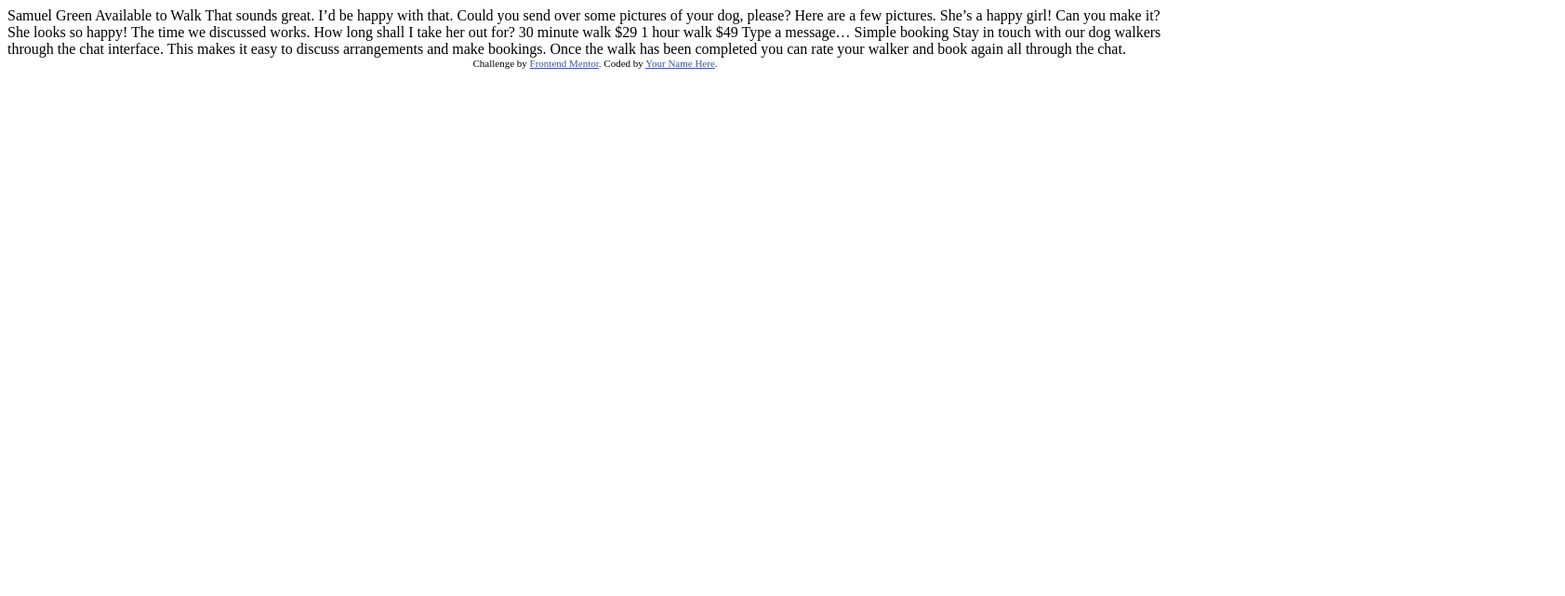
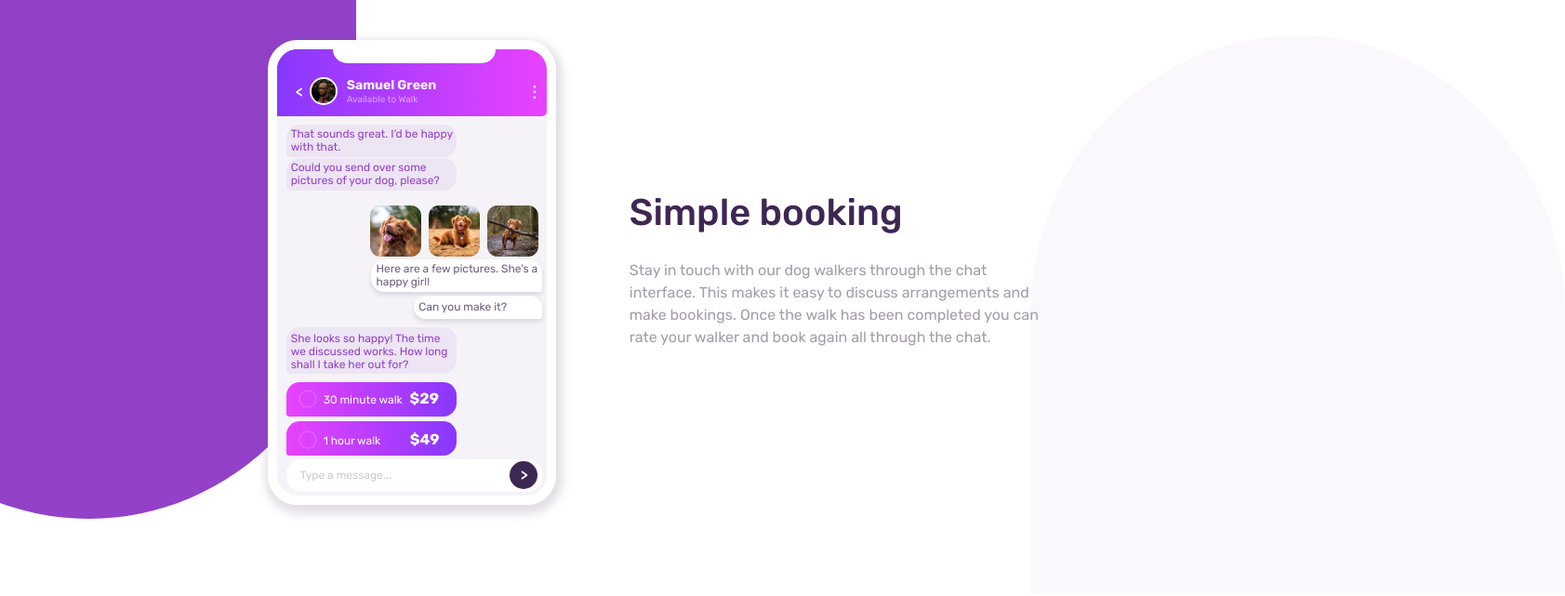
Before and after one commit to Neocaza/chat-app-css-illustration-master, a plain HTML site: page index.html in a window 1280 px wide. Shown: the whole page at 93% size, 1683 px wide, since content can reach past the window. Drawn offline with Linux system fonts and the light colour scheme.

Commit message:
HTML, CSS Added

```diff
--- a/index.html
+++ b/index.html
@@ -1,51 +1,80 @@
 <!DOCTYPE html>
 <html lang="en">
+
 <head>
   <meta charset="UTF-8">
-  <meta name="viewport" content="width=device-width, initial-scale=1.0"> <!-- displays site properly based on user's device -->
+  <meta name="viewport" content="width=device-width, initial-scale=1.0">
+  <!-- displays site properly based on user's device -->
 
   <link rel="icon" type="image/png" sizes="32x32" href="./images/favicon-32x32.png">
+  <link rel="stylesheet" href="styles.css">
+  <link rel="preconnect" href="https://fonts.googleapis.com">
+  <link rel="preconnect" href="https://fonts.gstatic.com" crossorigin>
+  <link href="https://fonts.googleapis.com/css2?family=Rubik:ital,wght@0,300..900;1,300..900&display=swap"
+    rel="stylesheet">
 
   <title>Frontend Mentor | [Challenge Name Here]</title>
 
   <!-- Feel free to remove these styles or customise in your own stylesheet 👍 -->
   <style>
-    .attribution { font-size: 11px; text-align: center; }
-    .attribution a { color: hsl(228, 45%, 44%); }
+    .attribution {
+      font-size: 11px;
+      text-align: center;
+    }
+
+    .attribution a {
+      color: hsl(228, 45%, 44%);
+    }
   </style>
 </head>
+
 <body>
+  <div class="style-element-1"></div>
+  <div class="style-element-2"></div>
+  <article class="card-phone">
+    <header class="card-header">
+      <img src="images/avatar.jpg" alt="imagen de perfil de Samuel Green" title="avatar Samuel" class="samuel-avatar">
+      <div class="card-top-design"></div>
+      <div class="card-element-design"> <
+        <span class="card-element-design-2">:</span>
+        <span class="card-element-design-3">.</span></div>
+      <div class="person-1-name">Samuel Green</div>
+      <div class="person-1-state">Available to Walk</div>
+    </header>
+    <section class="card-chat">
+    <div class="person-1-1">That sounds great. I’d be happy with that.</div>
 
-  Samuel Green
-  Available to Walk
+    <div class="person-1-2">Could you send over some pictures of your dog, please?</div>
 
-  That sounds great. I’d be happy with that.
+    <div class="person-2-1">
+      <img src="images/dog-image-1.jpg" class="dog">
+      <img src="images/dog-image-2.jpg" class="dog">
+      <img src="images/dog-image-3.jpg"  class="dog">
+    </div>
 
-  Could you send over some pictures of your dog, please?
+    <div class="person-2-2">Here are a few pictures. She’s a happy girl!</div>
 
-  Here are a few pictures. She’s a happy girl!
+    <div class="person-2-3">Can you make it?</div>
 
-  Can you make it?
+    <div class="person-1-3">She looks so happy! The time we discussed works. How long shall I take her out for?</div>
 
-  She looks so happy! The time we discussed works. How long shall I take her out for?
+    <div class="price-send-1"><div class="price-design-element"></div>30 minute walk
+      <span class="price-29">$29</span></div>
 
-  30 minute walk
-  $29
+    <div class="price-send-2"><div class="price-design-element-2"></div>1 hour walk<span class="price-49"> $49</span></div>
+    <div class="send-chat"> Type a message... <div class="send-button"> ></div>
+      </div>
+    </section>
 
-  1 hour walk
-  $49
+  </article>
+  <main>
+    <h1 class="title"> Simple booking </h1>
+    <p class="information">
+      Stay in touch with our dog walkers through the chat interface. This makes it easy to
+      discuss arrangements and make bookings. Once the walk has been completed you can rate
+      your walker and book again all through the chat.
+    </p>
+  </main>
+</body>
 
-  Type a message…
-
-  Simple booking
-
-  Stay in touch with our dog walkers through the chat interface. This makes it easy to
-  discuss arrangements and make bookings. Once the walk has been completed you can rate
-  your walker and book again all through the chat.
-
-  <div class="attribution">
-    Challenge by <a href="https://www.frontendmentor.io?ref=challenge" target="_blank">Frontend Mentor</a>.
-    Coded by <a href="#">Your Name Here</a>.
-  </div>
-</body>
 </html>
--- /dev/null
+++ b/styles.css
@@ -0,0 +1,299 @@
+*{
+    box-sizing: border-box;
+    font-family: rubik;
+}
+body{
+    background-color: rgb(255, 255, 255);
+    width: 95%;
+    height: 95%;
+    position: relative;
+}
+.style-element-1{
+    position: absolute;
+    left: -200px;
+    top: -50px;
+    border-bottom-left-radius: 50%;
+    border-bottom-right-radius: 50%;
+    background-color: hsl(276, 55%, 52%);
+    width: 575px;
+    height: 600px;
+    z-index: -1;
+}
+.style-element-2{
+    position: absolute;
+    left: 1100px;
+    top: 30px;
+    border-top-left-radius: 50%;
+    border-top-right-radius: 50%;
+    background-color: hsla(276, 55%, 52%, 0.035);
+    width: 575px;
+    height: 600px;
+    z-index: -1;
+}
+.card-phone{
+    border: 10px solid white;
+    width: 310px;
+    height: 500px;
+    border-radius: 2rem;
+    overflow: hidden;
+    position: absolute;
+    left: 23%;
+    top: 35px;
+    box-shadow: 2px 5px 10px 5px hsla(271, 15%, 43%, 0.199);
+}
+main{
+    position: absolute;
+    left: 55%;
+    top: 170px;
+    width: 450px;
+}
+.title{
+    color: hsl(271, 36%, 24%);
+    font-weight: 500;
+    font-size: 40px;
+}
+.information{
+    color: hsl(270, 7%, 64%);
+    font-size: 16px;
+    line-height: 150%;
+    font-weight: 400;
+
+}
+
+
+.card-header{
+    background-image: linear-gradient(to left, hsl(293, 100%, 63%), hsl(264, 100%, 61%));
+    color: hsl(270, 20%, 96%);
+    font-size: 12px;
+    position: relative;
+    height: 15%;
+    border-radius: 5px;
+}
+.card-top-design{
+    background-color: white;
+    width: 175px;
+    height: 30px;
+    border-radius: 1rem;
+    position: absolute;
+    top: -15px;
+    left: 60px;
+}
+.card-element-design{
+    height: 100px;
+    width: 100px;
+    position: absolute;
+    top: 36px;
+    left: 20px;
+    font-weight: 500;
+    font-size: 16px;
+}
+.card-element-design-2{
+    position: absolute;
+    left: 255px;
+    top: -4px;
+}
+.card-element-design-3{
+    position: absolute;
+    left: 255px;
+    top: 2px;
+}
+.person-1-name{
+    position: absolute;
+    left: 75px;
+    top: 30px;
+    font-weight: 700;
+    font-size: 14px;
+}
+.person-1-state{
+    position: absolute;
+    left: 75px;
+    top: 48px;
+    color: hsl(276, 100%, 81%);
+    font-size: 10px;
+}
+.samuel-avatar{
+    height: 30px;
+    width: 30px;
+    border-radius: 50%;
+    border: 2px solid white;
+    margin: 30px 0px 0px 35px;
+}
+.card-chat{
+    background-color: hsl(270, 20%, 96%);
+    width: 310px;
+    height: 85%;
+    display: grid;
+    grid-template-columns: repeat(6, 15.3%);
+    grid-template-rows: repeat(19, 5.1%);
+    align-items: center;
+    padding-left: 10px;
+    font-size: 12px;
+}
+.dog{
+    height: 55px;
+    border-radius: .7rem;
+    margin-left: 5px;
+}
+.person-1-1{
+    grid-area: 2/1/3/5;
+    border-radius: .9rem .9rem .9rem 0.2rem;
+    padding: 3px 0px 0px 5px;
+    margin-bottom: 10px;
+    height: 35px;
+    color: hsl(276, 55%, 52%);
+    background-color: hsla(276, 55%, 52%, 0.082);
+}
+.person-1-2{
+    grid-area: 3/1/5/5;
+    border-radius: .9rem .9rem .9rem 0.2rem;
+    padding: 3px 0px 0px 5px;
+    height: 35px;
+    color: hsl(276, 55%, 52%);
+    background-color: hsla(276, 55%, 52%, 0.082);
+
+}
+.person-2-1{
+    grid-area: 5/1/9/7;
+    padding-left: 85px;
+}
+.person-2-2{
+    grid-area: 9/3/10/7;
+    border-radius: .9rem .9rem .2rem 0.9rem;
+    padding: 3px 0px 0px 5px;
+    margin-bottom: 10px;
+    height: 35px;
+    color: hsl(271, 15%, 43%);
+    background-color: white;
+    box-shadow: 0px 3px 5px hsla(271, 15%, 43%, 0.199);
+
+}
+.person-2-3{
+    grid-area: 10/4/12/7;
+    border-radius: .9rem .9rem .2rem 0.9rem;
+    padding: 5px;
+    margin-bottom: 5px;
+    height: 25px;
+    color: hsl(271, 15%, 43%);
+    background-color: white;
+    box-shadow: 0px 3px 5px hsla(271, 15%, 43%, 0.199);
+
+}
+.person-1-3{
+    grid-area: 12/1/15/5;
+    border-radius: .9rem .9rem .9rem 0.2rem;
+    padding: 5px 0px 0px 5px;
+    height: 50px;
+    margin-bottom: 15px;
+    color: hsl(276, 55%, 52%);
+    background-color: hsla(276, 55%, 52%, 0.082);
+}
+.price-send-1{
+    grid-area: 15/1/17/5;
+    border-radius: .9rem .9rem .9rem 0.2rem;
+    padding: 8px 0px 0px 40px;
+    height: 37px;
+    margin-bottom: 15px;
+    background-image: linear-gradient(to right, hsl(293, 100%, 63%), hsl(264, 100%, 61%));
+    color: white;
+    position: relative;
+}
+.price-design-element{
+    border: 2px solid rgba(240, 239, 240, 0.155);
+    border-radius: 50%;
+    height: 20px;
+    width: 20px;
+    position: absolute;
+    left: 13px;
+}
+.price-29{
+    margin-left: 5px;
+    font-weight: 700;
+    font-size: 16px;
+}
+.price-send-2{
+    grid-area: 17/1/19/5;
+    border-radius: .9rem .9rem .9rem 0.2rem;
+    padding: 10px 0px 0px 40px;
+    height: 37px;
+    margin-bottom: 15px;
+    background-image: linear-gradient(to right, hsl(293, 100%, 63%), hsl(264, 100%, 61%));
+    color: white;
+    position: relative;
+}
+.price-design-element-2{
+    border: 2px solid rgba(240, 239, 240, 0.155);
+    border-radius: 50%;
+    height: 20px;
+    width: 20px;
+    position: absolute;
+    left: 13px;
+}
+.price-49{
+    margin-left: 28px;
+    font-weight: 700;
+    font-size: 16px;
+}
+.send-chat{
+    grid-area: 19/1/20/7;
+    padding: 10px 0px 0px 15px;
+    border-radius: 1rem;
+    height: 35px;
+    margin: 14px 0px 10px 0px;
+    background-color: white;
+    color: hsl(206, 6%, 79%);
+    position: relative;
+}
+.send-button{
+    border-radius: 1rem;
+    padding: 5px 12px;
+    font-weight: 500;
+    background-color: hsl(271, 36%, 24%);
+    color: white;
+    border-color: hsl(289, 100%, 72%);
+    position: absolute;
+    left: 240px;
+    top: 2px;
+    height: 30px;
+    width: 30px;
+    font-size: 16px;
+}
+
+@media (max-width:1000px) {
+
+    .card-phone{
+        position: absolute;
+        left: 15%
+    }
+    main{
+        width: 25%;
+        position: absolute;
+        top: 50px;
+        left: 75%;
+    }
+    .style-element-2{
+        display: none;
+    }
+
+}
+
+@media (max-width: 600px) {
+
+    .style-element-2{
+        display: none;
+    }
+
+    main{
+        position: absolute;
+        top: 600px;
+        left: 135px;
+        width: 25%;
+    }
+
+    .information{
+        width: 310px;
+        text-align: center;
+        position: absolute;
+        left: -80px;
+        padding-bottom: 100px;
+    }
+}
```
